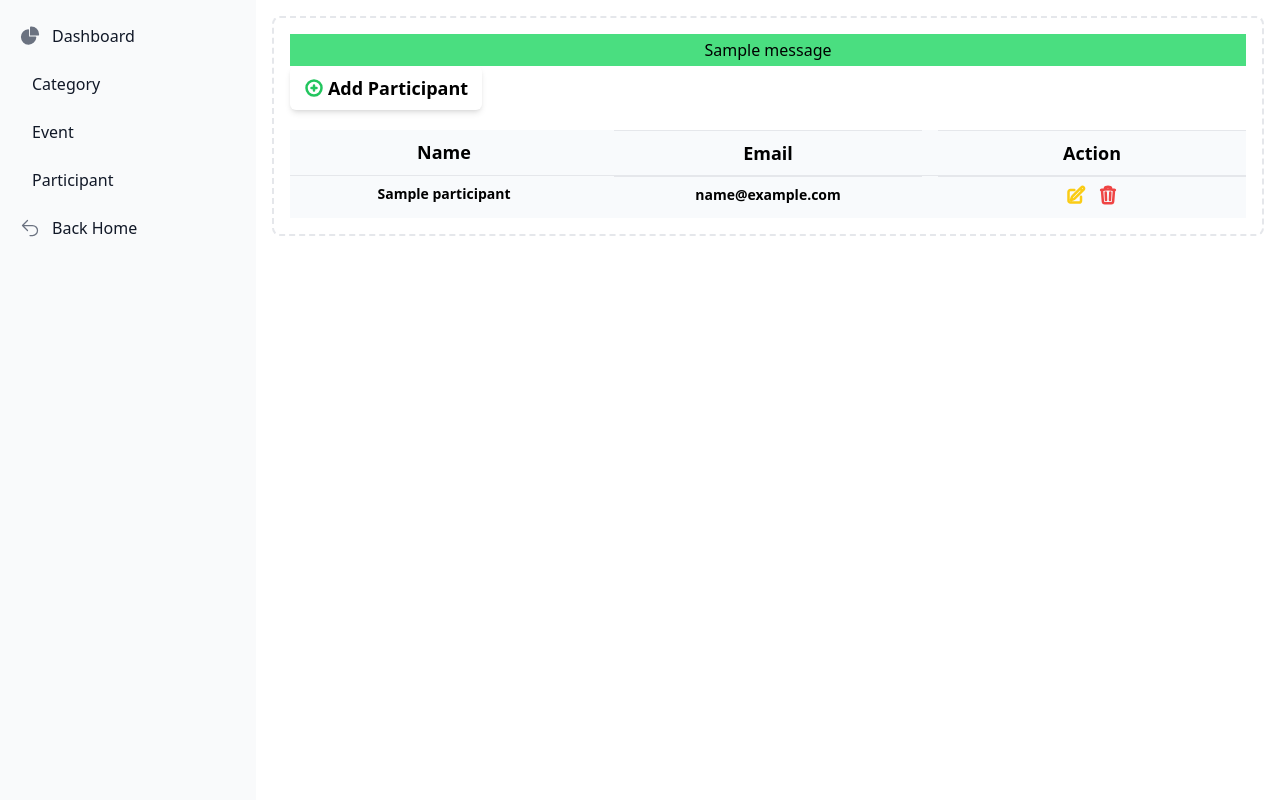
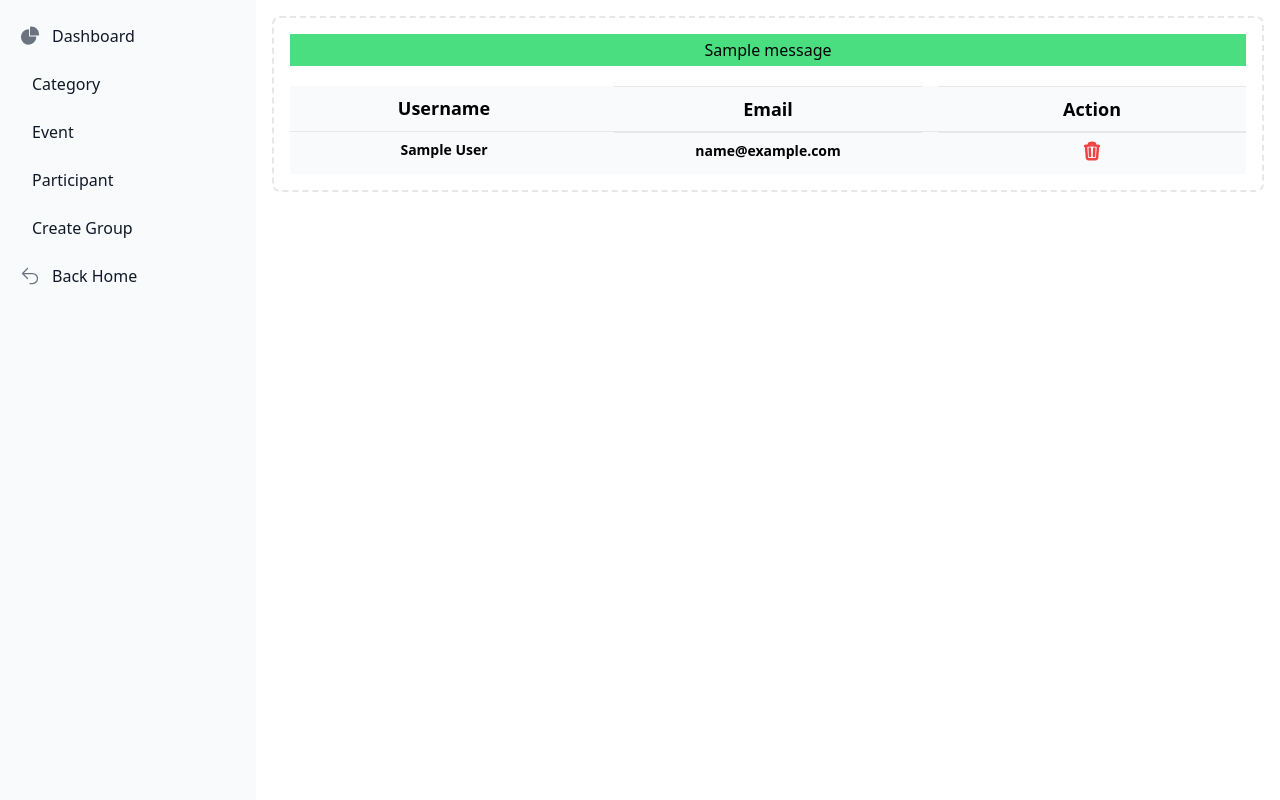
Before and after one commit to rjmahfuztech/event-management, a Django app: page /participant/ in a window 1280 px wide. Run offline with Django 5.2, Linux system fonts and the light colour scheme; tables that the repository leaves empty hold one stand-in row (values such as "Sample post"); one stand-in notice (Sample message) is shown; some libraries are stand-ins or nearby versions.

Commit message:
E-mail varification and group creation added

```diff
--- a/events/templates/dashboard/manage_dashboard.html
+++ b/events/templates/dashboard/manage_dashboard.html
@@ -46,6 +46,11 @@
                 </a>
             </li>
             <li>
+                <a href="{% url "create-group" %}" class="flex items-center p-2 text-gray-900 rounded-lg dark:text-white hover:bg-gray-100 dark:hover:bg-gray-700 group">
+                    <span class="flex-1 ms-3 whitespace-nowrap">Create Group</span>
+                </a>
+            </li>
+            <li>
                 <a href="{% url "event-info" %}" class="flex items-center p-2 text-gray-900 rounded-lg dark:text-white hover:bg-gray-100 dark:hover:bg-gray-700 group">
                     <svg xmlns="http://www.w3.org/2000/svg" fill="none" viewBox="0 0 24 24" stroke-width="1.5" stroke="currentColor" class="shrink-0 w-5 h-5 text-gray-500 transition duration-75 dark:text-gray-400 group-hover:text-gray-900 dark:group-hover:text-white" aria-hidden="true">
                         <path stroke-linecap="round" stroke-linejoin="round" d="M9 15 3 9m0 0 6-6M3 9h12a6 6 0 0 1 0 12h-3" />
@@ -64,6 +69,7 @@
             {% block event %}{% endblock event %}
             {% block participant %}{% endblock participant %}
             {% block forms %}{% endblock forms %}
+            {% block group %}{% endblock group %}
         </div>
      </div>
 </body>
--- a/events/templates/participant.html
+++ b/events/templates/participant.html
@@ -11,28 +11,34 @@
         {% endfor %}
     {% endif %}
 </div>
-<a class="flex items-center gap-1 w-48 shadow-md rounded-md p-2 hover:bg-slate-400 justify-center" href="{% url 'add-participant' %}">
-    <svg xmlns="http://www.w3.org/2000/svg" fill="none" viewBox="0 0 24 24" stroke-width="3" stroke="currentColor" class="size-3.5 sm:size-5 hover:text-gray-400 text-green-500">
-        <path stroke-linecap="round" stroke-linejoin="round" d="M12 9v6m3-3H9m12 0a9 9 0 1 1-18 0 9 9 0 0 1 18 0Z" />
-    </svg>
-    <span class="text-lg font-semibold">Add Participant</span>
-</a>
 <div class="bg-slate-50 text-black mt-5 divide-y">
     <div class="grid grid-cols-3 gap-2 md:gap-4 divide-y">
-        <h2 class="p-2 text-center text-sm sm:text-lg font-semibold">Name</h2>
+        <h2 class="p-2 text-center text-sm sm:text-lg font-semibold">
+            {% if participant.first_name and participant.last_name %}
+                Name
+            {% else %}
+                Username
+            {% endif %}
+        </h2>
         <h2 class="p-2 text-center text-sm sm:text-lg font-semibold">Email</h2>
         <h2 class="p-2 text-center text-sm sm:text-lg font-semibold">Action</h2>
     </div>
     <div class="grid grid-cols-3 gap-2 md:gap-4 divide-y">
         {% for participant in participants %}
-            <h2 class="p-2 text-center text-xs sm:text-sm font-semibold">{{participant.name}}</h2>
+            <h2 class="p-2 text-center text-xs sm:text-sm font-semibold">
+                {% if participant.first_name and participant.last_name %}
+                    {{participant.first_name}} {{participant.last_name}}
+                {% else %}
+                    {{participant.username}}
+                {% endif %}
+            </h2>
             <h2 class="p-2 text-center text-xs sm:text-sm font-semibold">{{participant.email}}</h2>
             <h2 class="p-2 text-center text-xs sm:text-sm font-semibold flex justify-center gap-2 sm:gap-3">
-                <a href="{% url "update-participant" participant.id %}">
+                {% comment %} <a href="{% url "update-participant" participant.id %}">
                     <svg xmlns="http://www.w3.org/2000/svg" fill="none" viewBox="0 0 24 24" stroke-width="3" stroke="currentColor" class="size-3.5 sm:size-5 hover:text-gray-400 text-yellow-400">
                         <path stroke-linecap="round" stroke-linejoin="round" d="m16.862 4.487 1.687-1.688a1.875 1.875 0 1 1 2.652 2.652L10.582 16.07a4.5 4.5 0 0 1-1.897 1.13L6 18l.8-2.685a4.5 4.5 0 0 1 1.13-1.897l8.932-8.931Zm0 0L19.5 7.125M18 14v4.75A2.25 2.25 0 0 1 15.75 21H5.25A2.25 2.25 0 0 1 3 18.75V8.25A2.25 2.25 0 0 1 5.25 6H10" />
                     </svg>
-                </a>
+                </a> {% endcomment %}
                 <form action="{% url "delete-participant" participant.id %}" method="POST">
                     {% csrf_token %}
                     <button type="submit">
--- a/events/urls.py
+++ b/events/urls.py
@@ -1,5 +1,5 @@
 from django.urls import path
-from events.views import events_info,event_details,dashboard,add_event,add_participant,add_category,category,participant,event,update_event,delete_event,update_participant,delete_participant,update_category,delete_category
+from events.views import events_info,event_details,dashboard,add_event,add_category,category,participant,event,update_event,delete_event,delete_participant,update_category,delete_category
 
 
 urlpatterns = [
@@ -15,7 +15,5 @@ urlpatterns = [
     path('update-event/<int:id>', update_event, name='update-event'),
     path('delete-event/<int:id>', delete_event, name='delete-event'),
     path('participant/', participant, name='participant'),
-    path('add-participant/', add_participant, name='add-participant'),
-    path('update-participant/<int:id>', update_participant, name='update-participant'),
     path('delete-participant/<int:id>', delete_participant, name='delete-participant'),
 ]
--- a/events/views.py
+++ b/events/views.py
@@ -4,6 +4,7 @@ from events.models import Event,Category,Participant
 from django.contrib import messages
 from datetime import date
 from django.db.models import Count,Q
+from django.contrib.auth.models import User
 
 
 ## Common Query
@@ -126,45 +127,45 @@ def delete_event(request, id):
 
 # get participant
 def participant(request):
-    participants = Participant.objects.all()
+    participants = User.objects.all()
     context={
         'participants': participants
     }
     return render(request, "participant.html", context)
 
 # Participant Operation
-def add_participant(request):
-    participant_form = ParticipantModelForm()
+# def add_participant(request):
+#     participant_form = ParticipantModelForm()
 
-    if request.method == "POST":
-        participant_form = ParticipantModelForm(request.POST)
-        if participant_form.is_valid():
-            participant_form.save()
-            messages.success(request, 'Participant Added Successful!')
-            return redirect('add-participant')
+#     if request.method == "POST":
+#         participant_form = ParticipantModelForm(request.POST)
+#         if participant_form.is_valid():
+#             participant_form.save()
+#             messages.success(request, 'Participant Added Successful!')
+#             return redirect('add-participant')
 
-    context = {
-        "participant_form": participant_form
-    }
-    return render(request, "form.html", context)
+#     context = {
+#         "participant_form": participant_form
+#     }
+#     return render(request, "form.html", context)
 
-def update_participant(request,id):
-    participant = Participant.objects.get(id=id)
-    participant_form = ParticipantModelForm(instance=participant)
+# def update_participant(request,id):
+#     participant = Participant.objects.get(id=id)
+#     participant_form = ParticipantModelForm(instance=participant)
 
-    if request.method == "POST":
-        participant_form = ParticipantModelForm(request.POST, instance=participant)
+#     if request.method == "POST":
+#         participant_form = ParticipantModelForm(request.POST, instance=participant)
 
-        if participant_form.is_valid():
-            participant_form.save()
-            messages.success(request, "Participant Updated Successful!")
-            return redirect('update-participant', id)
+#         if participant_form.is_valid():
+#             participant_form.save()
+#             messages.success(request, "Participant Updated Successful!")
+#             return redirect('update-participant', id)
 
-    context = {'participant_form': participant_form}
-    return render(request, "form.html", context)
+#     context = {'participant_form': participant_form}
+#     return render(request, "form.html", context)
 
 def delete_participant(request,id):
-    participant = Participant.objects.get(id=id)
+    participant = User.objects.get(id=id)
     if request.method == "POST":
         participant.delete()
         messages.success(request, "Participant Deleted Successful!")
--- a/users/apps.py
+++ b/users/apps.py
@@ -4,3 +4,6 @@ from django.apps import AppConfig
 class UsersConfig(AppConfig):
     default_auto_field = 'django.db.models.BigAutoField'
     name = 'users'
+
+    def ready(self):
+        import users.signals
--- a/users/urls.py
+++ b/users/urls.py
@@ -1,6 +1,10 @@
 from django.urls import path
-from users.views import sign_up
+from users.views import sign_up, sign_in,sign_out,activate_user_account,create_group
 
 urlpatterns = [
     path('sign-up/', sign_up, name='sign-up'),
+    path('sign-in/', sign_in, name='sign-in'),
+    path('sign-out/', sign_out, name='sign-out'),
+    path('activate/<int:user_id>/<str:token>/', activate_user_account),
+    path('admin/create-group/', create_group, name='create-group')
 ]
```
Also changed, not shown: event_management/settings.py (+11 -1 lines), events/templates/home.html (+18 -3 lines), users/forms.py (+20 -1 lines), users/signals.py (added, +21 -0 lines), users/templates/admin/create_group.html (added, +42 -0 lines), users/templates/authentication/login.html (+23 -2 lines), users/views.py (+45 -2 lines), users/templates/admin/assign_role.html (added), 1 other file.
